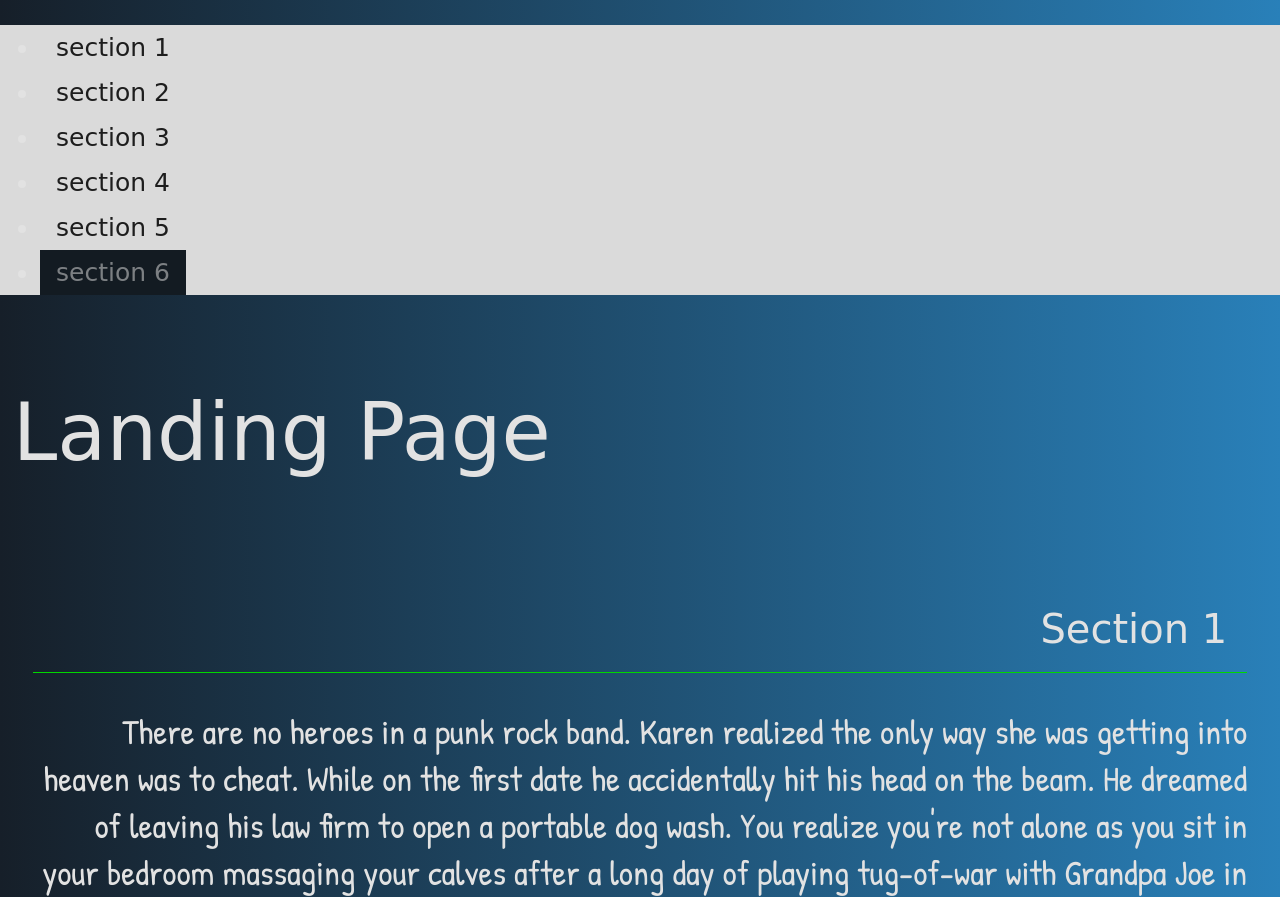
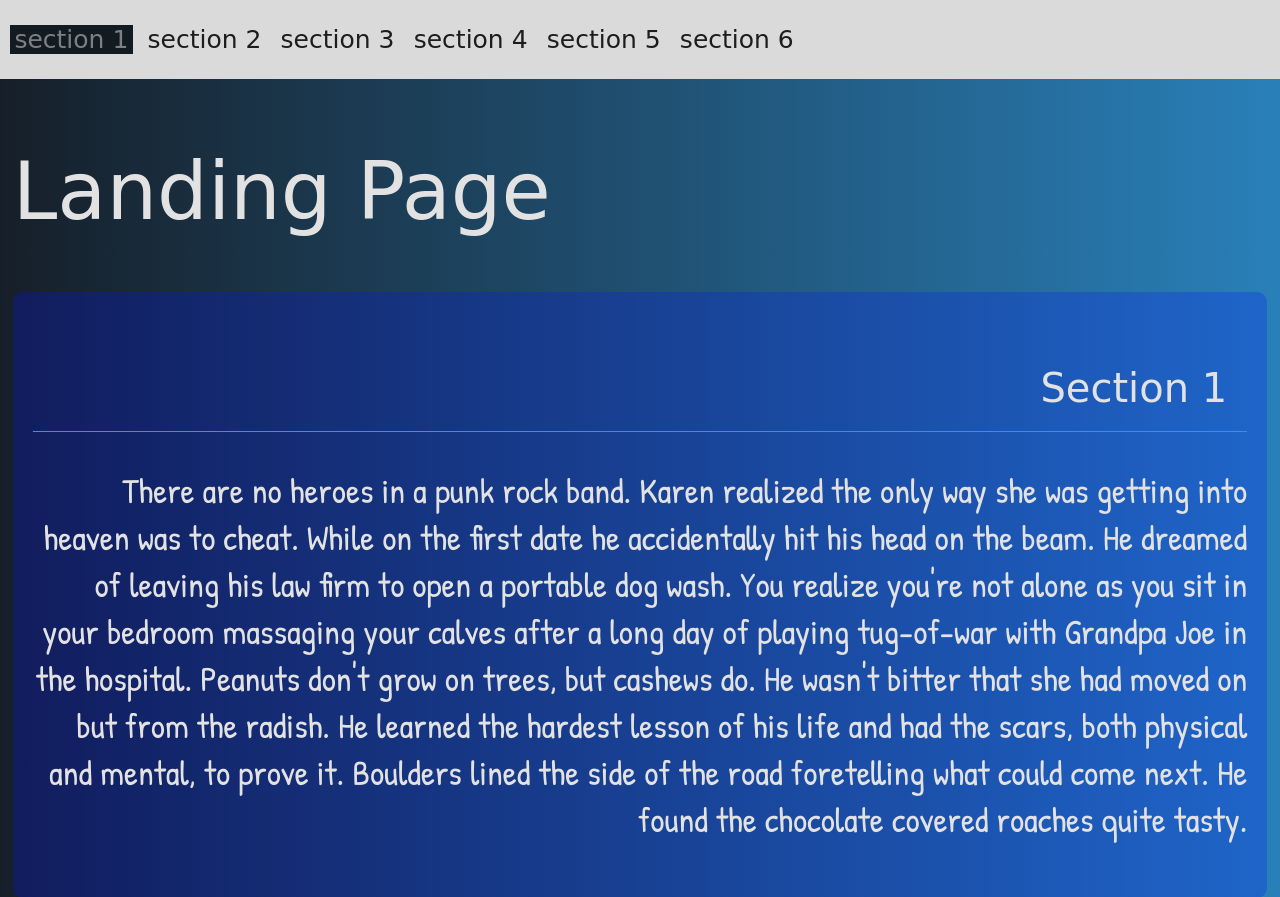
Before and after one commit to d2gher/Landing-Page, a plain HTML site: page index.html in a window 1280 px wide. Shown: the top 897 px of the page. Drawn offline with Linux system fonts and the light colour scheme; a web font is replaced by a local one.

Commit message:
Update styles.css

```diff
--- a/styles.css
+++ b/styles.css
@@ -3,18 +3,21 @@ body {
 	color: rgb(226, 226, 226);
 	background: linear-gradient(to left, rgb(41, 128, 185), rgb(22, 31, 41));
 }
-nav {
+nav,
+ul {
 	position: -webkit-sticky;
 	position: sticky;
 	top: 0;
 	background-color: rgb(218, 218, 218);
 	font: 25px 'Shrikhand', cursive;
 }
-nav a {
+nav ul,
+nav ul li,
+nav ul a {
 	display: inline-block;
 	color: rgb(29, 29, 29);
 	text-align: center;
-	padding: 0.5rem 1rem;
+	padding: 0 0.3rem;
 }
 @media only screen and (max-width: 1000px) {
 	/* hide the hamburger */
```
